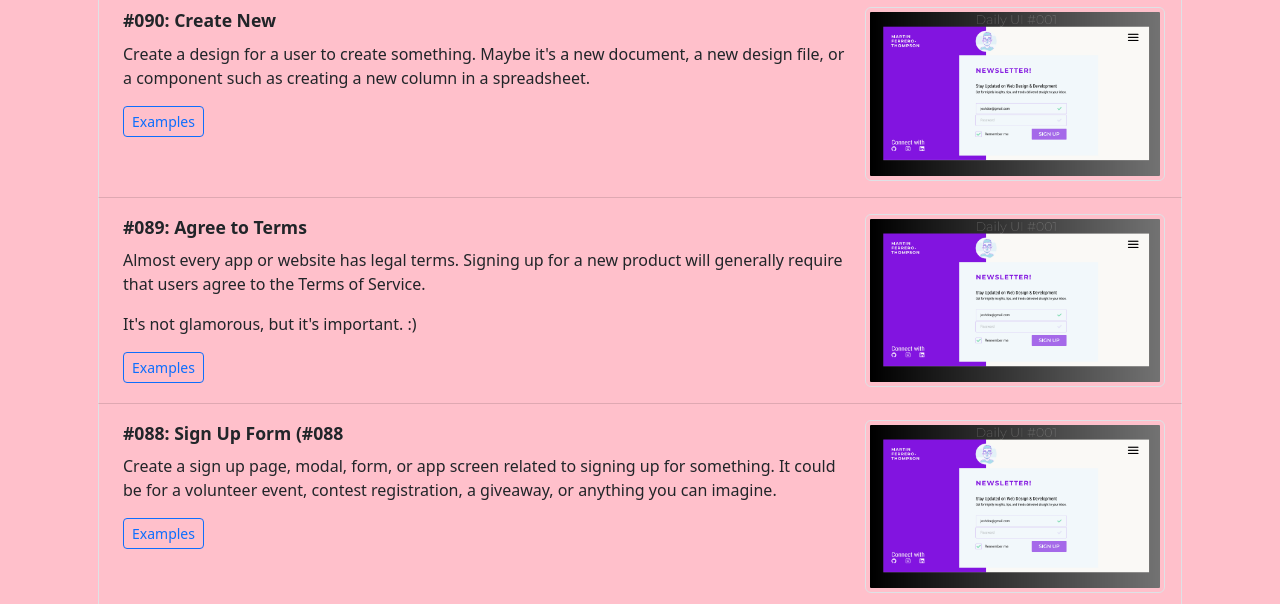
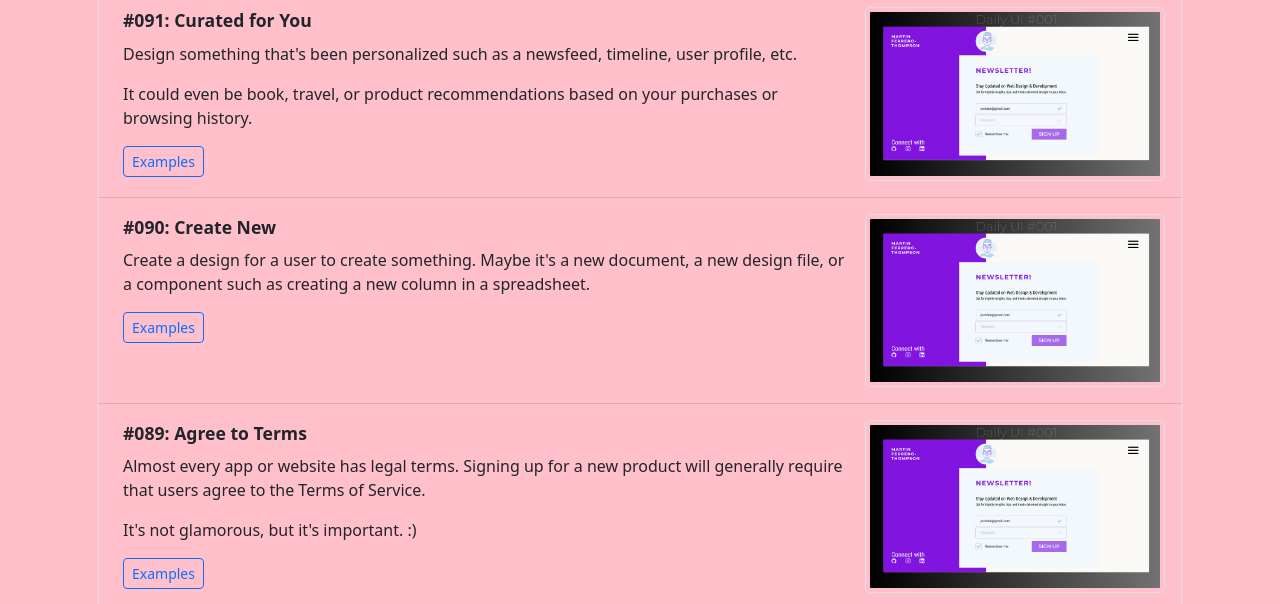
Before and after one commit to Martin-Ferrero-Thompson/dailyUI, a website built with Vite: page src/index.html in a window 1280 px wide. Shown: the part 748-1352 px from the top of the page. Built offline with nearby package versions, Linux system fonts and the light colour scheme; files whose address does not match are found by name.

Commit message:
Added #091

```diff
--- a/src/index.html
+++ b/src/index.html
@@ -32,6 +32,20 @@
         <ul class="list-group">
 
 
+          <li class="list-group-item d-flex justify-content-between align-items-start">
+            <div class="ms-2 me-auto">
+              <div class="fw-bold">#091: Curated for You</div>
+              <p>Design something that's been personalized such as a newsfeed, timeline, user profile, etc.</p>
+              <p>It could even be book, travel, or product recommendations based on your purchases or browsing history. </p>
+              <div class="d-flex flex-column justify-content-center mt-2 align-items-start">
+                <a href="https://collectui.com/challenges/curated-for-you" target="_blank"
+                  class="btn btn-sm btn-outline-primary">Examples</a>
+              </div>
+            </div>
+            <a href="../Day#001/index.html" target="_blank">
+              <img src="./images/Daily-001-SignUpPage.png" class="img-thumbnail" alt="Challenge Solution">
+            </a>
+          </li>
           <li class="list-group-item d-flex justify-content-between align-items-start">
             <div class="ms-2 me-auto">
               <div class="fw-bold">#090: Create New</div>
```
